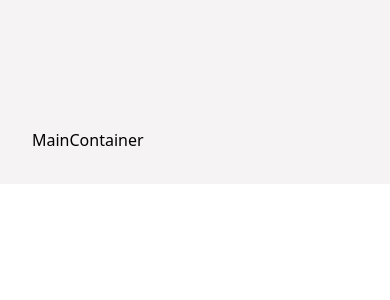
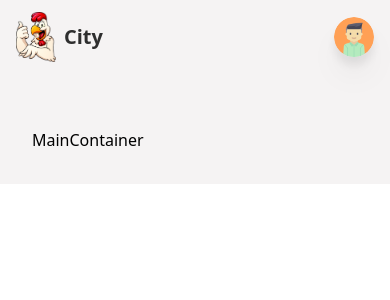
Before and after one commit to aziv7/twcss-food-app, a React (Create React App) app: page / in a window 390 px wide. Shown: the top 300 px of the page. Built offline with nearby package versions, Linux system fonts and the light colour scheme.

Commit message:
header mobile menu

```diff
--- a/src/App.js
+++ b/src/App.js
@@ -3,7 +3,7 @@ import { Route, Routes } from 'react-router-dom';
 import { AnimatePresence } from 'framer-motion';
 function App() {
   return (
-    <AnimatePresence>
+    <AnimatePresence exitBeforeEnter>
       <div className='w-screen h-auto flex flex-col bg-primary'>
         <Header />
         <main className='w-full p-8 mt-24'>
--- a/src/components/Header.jsx
+++ b/src/components/Header.jsx
@@ -2,7 +2,7 @@ import React, { useState } from 'react';
 import Logo from '../img/logo.png';
 import Avatar from '../img/avatar.png';
 import { Link } from 'react-router-dom';
-
+import { useNavigate } from 'react-router-dom';
 import { MdAddShoppingCart } from 'react-icons/md';
 
 import { MdLogout } from 'react-icons/md';
@@ -10,10 +10,17 @@ import { MdLogout } from 'react-icons/md';
 import { FaShoppingCart } from 'react-icons/fa';
 import { motion } from 'framer-motion';
 const Header = () => {
+  const navigate = useNavigate();
   const [dropdown, setDropdown] = useState(false);
 
+  const goTo = () => {
+    setDropdown(false);
+
+    navigate('/new-item');
+  };
+
   return (
-    <div className='fixed w-screen z-50  p-6 px-16  '>
+    <div className='fixed w-screen z-50 p-3 px-4  md:p-6 md:px-16  '>
       <div className='hidden md:flex w-full h-full justify-between'>
         <Link to='/'>
           <div className='flex items-center gap-2'>
@@ -22,7 +29,12 @@ const Header = () => {
           </div>
         </Link>
         <div className='flex items-center gap-8'>
-          <ul className='flex items-center gap-8 '>
+          <motion.ul
+            initial={{ opacity: 0, x: 200 }}
+            animate={{ opacity: 1, x: 0 }}
+            exit={{ opacity: 0, x: 200 }}
+            className='flex items-center gap-8 '
+          >
             <li className='text-base text-textColor hover:text-headingColor duration-100 transition-all ease-in-out cursor-pointer'>
               Home
             </li>
@@ -35,17 +47,16 @@ const Header = () => {
             <li className='text-base text-textColor hover:text-headingColor duration-100 transition-all ease-in-out cursor-pointer'>
               Service
             </li>
-          </ul>{' '}
+          </motion.ul>{' '}
           <div className='relative group '>
             <FaShoppingCart className='text-textColor text-3xl cursor-pointer'></FaShoppingCart>
             <div className='transition-all duration-300 group-hover:scale-110 w-5 h-5 rounded-full text-sm bg-cartNumBg  absolute font-semibold  -right-3 -top-2 text-white text-center'>
               3
             </div>{' '}
           </div>
-          <div className='relative'>
+          <div className='relative' onClick={() => setDropdown(!dropdown)}>
             {' '}
             <motion.img
-              onClick={() => setDropdown(!dropdown)}
               whileTap={{ scale: 0.6 }}
               loading='lazy'
               className='rounded-full w-10 cursor-pointer min-w-[40px] h-10 min-h-[40px] drop-shadow-xl'
@@ -53,20 +64,79 @@ const Header = () => {
               alt='user profile picture'
             />
             {dropdown == true && (
-              <div className='w-40 bg-gray-50 shadow-xl rounded-lg absolute flex flex-col px-4 py-2 right-0 top-12'>
-                <p className='px-4 py-2 rounded-lg cursor-pointer gap-3 flex items-center hover:bg-slate-200 transition-all duration-150 ease-in-out text-textColor text-sm '>
+              <motion.div
+                initial={{ opacity: 0, scale: 0.6 }}
+                animate={{ opacity: 1, scale: 1 }}
+                exit={{ opacity: 0, scale: 0.6 }}
+                className='w-40 bg-gray-50 shadow-xl rounded-lg absolute flex flex-col px-4 py-2 right-0 top-12'
+              >
+                <p
+                  onClick={goTo}
+                  className='px-4 py-2 rounded-lg cursor-pointer gap-3 flex items-center hover:bg-slate-200 transition-all duration-150 ease-in-out text-textColor text-sm '
+                >
                   <MdAddShoppingCart /> New Item
                 </p>
 
                 <p className='px-4 py-2 rounded-lg cursor-pointer gap-3 flex items-center hover:bg-slate-200 transition-all duration-150 ease-in-out text-textColor text-sm'>
                   <MdLogout /> Logout
                 </p>
-              </div>
+              </motion.div>
             )}
           </div>
         </div>
       </div>
-      <div className='flex md:hidden w-full h-full '></div>
+      <div className='flex items-center justify-between md:hidden w-full h-full '>
+        <Link to='/'>
+          <div className='flex items-center gap-2'>
+            <img src={Logo} alt='logo' className='w-10 object-cover' />
+            <p className='text-headingColor text-xl font-bold'>City</p>
+          </div>
+        </Link>
+        <div className='relative' onClick={() => setDropdown(!dropdown)}>
+          {' '}
+          <motion.img
+            whileTap={{ scale: 0.6 }}
+            loading='lazy'
+            className='rounded-full w-10 cursor-pointer min-w-[40px] h-10 min-h-[40px] drop-shadow-xl'
+            src={Avatar}
+            alt='user profile picture'
+          />
+          {dropdown == true && (
+            <motion.div
+              initial={{ opacity: 0, scale: 0.6 }}
+              animate={{ opacity: 1, scale: 1 }}
+              exit={{ opacity: 0, scale: 0.6 }}
+              className='w-40 bg-gray-50 shadow-xl rounded-lg absolute flex flex-col px-4 py-2 right-0 top-12'
+            >
+              <p
+                onClick={goTo}
+                className='px-4 py-2 rounded-lg cursor-pointer gap-3 flex items-center hover:bg-slate-200 transition-all duration-150 ease-in-out text-textColor text-sm '
+              >
+                <MdAddShoppingCart /> New Item
+              </p>
+
+              <ul className='px-4 py-2 flex  flex-col items-center  '>
+                <li className=' px-10 rounded-lg py-1 text-base text-textColor hover:text-headingColor duration-100 hover:bg-slate-200 transition-all ease-in-out cursor-pointer'>
+                  Home
+                </li>
+                <li className='px-10 rounded-lg py-1   text-base text-textColor hover:text-headingColor duration-100 hover:bg-slate-200 transition-all ease-in-out cursor-pointer'>
+                  Menu
+                </li>
+                <li className='px-4 rounded-lg py-1  text-base text-textColor hover:text-headingColor duration-100 hover:bg-slate-200 transition-all ease-in-out cursor-pointer'>
+                  About us
+                </li>
+                <li className='px-10 rounded-lg py-1   text-base text-textColor hover:text-headingColor duration-100 hover:bg-slate-200 transition-all ease-in-out cursor-pointer'>
+                  Service
+                </li>
+              </ul>
+
+              <p className='px-4 py-2 rounded-lg cursor-pointer gap-3 flex items-center hover:bg-slate-200 transition-all duration-150 ease-in-out text-textColor text-sm'>
+                <MdLogout /> Logout
+              </p>
+            </motion.div>
+          )}
+        </div>
+      </div>
     </div>
   );
 };
```
